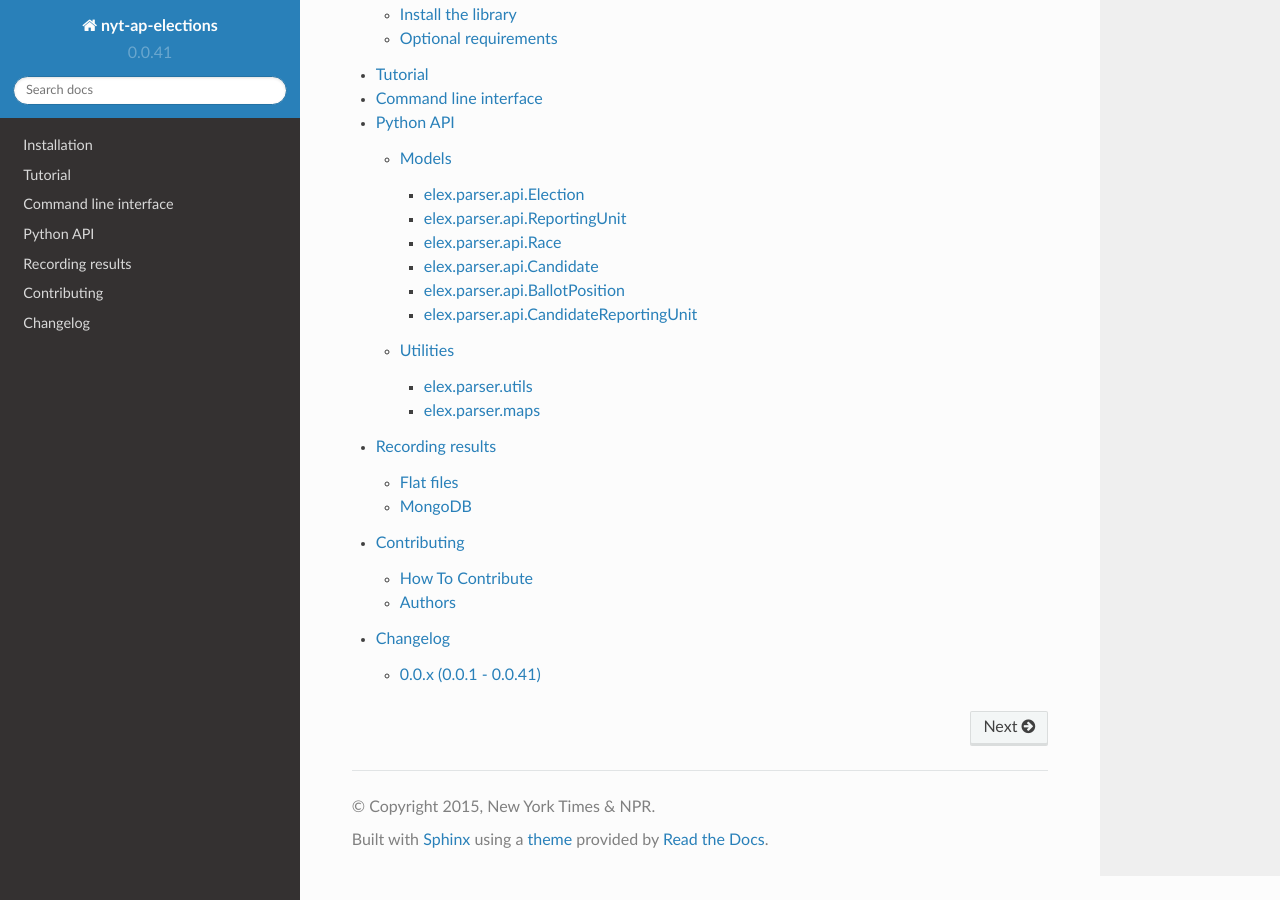
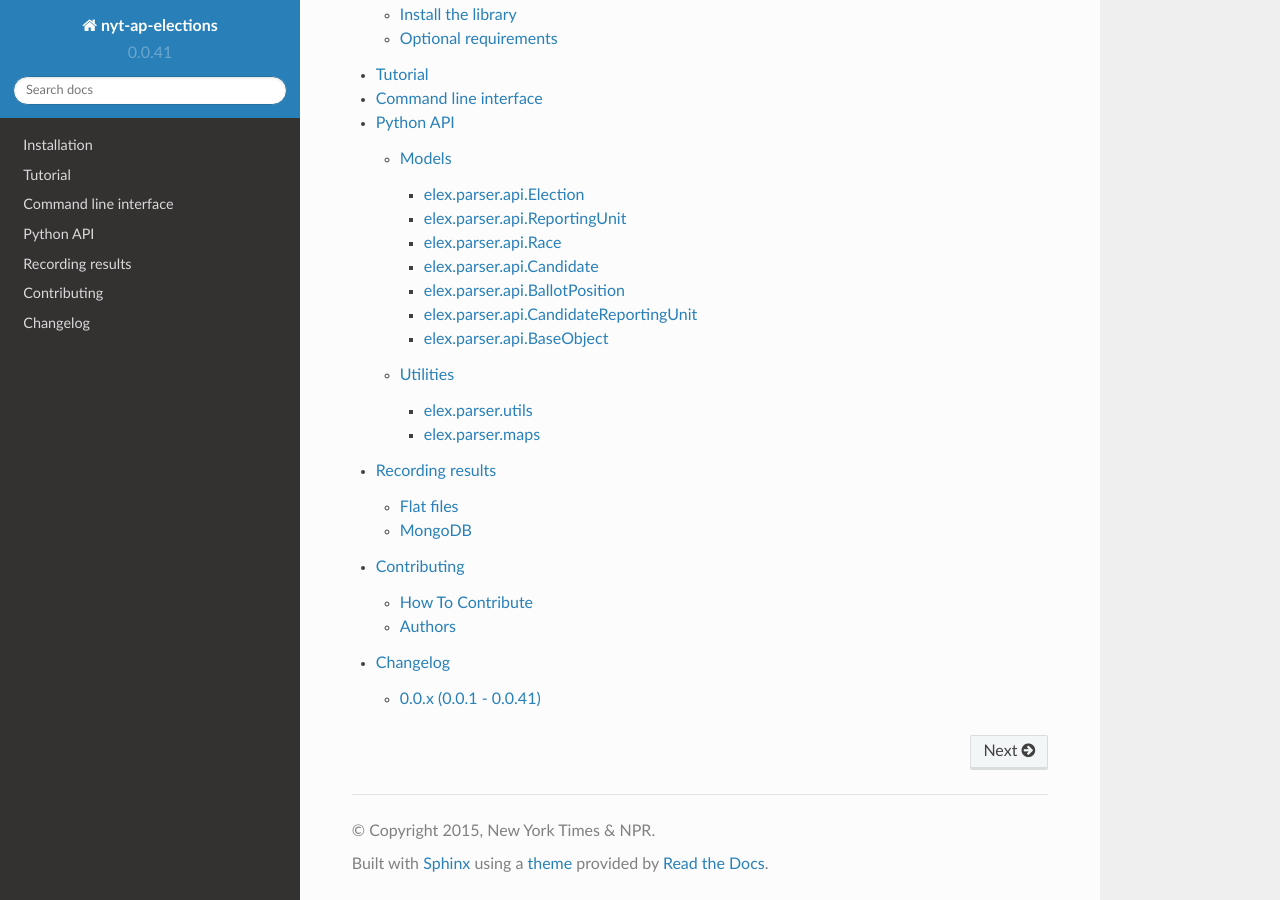
Before and after one commit to newsdev/elex, a Sphinx documentation site: the page built from docs/index.rst, in a window 1280 px wide and 900 px high, scrolled down 876 px. Built offline with Sphinx 7.4.7 and the Read the Docs theme 2.0.0, drawn with Linux system fonts in a browser that asks for light colours.

Commit message:
add base object auto docs, closes #110

```diff
--- a/docs/api.rst
+++ b/docs/api.rst
@@ -26,6 +26,7 @@ Models
     api/candidate
     api/ballotposition
     api/candidatereportingunit
+    api/baseobject
 
 Utilities
 =========
--- /dev/null
+++ b/docs/api/baseobject.rst
@@ -0,0 +1,7 @@
+==========================
+elex.parser.api.BaseObject
+==========================
+
+.. autoclass:: elex.parser.api.BaseObject
+    :members:
+    :undoc-members:
```
